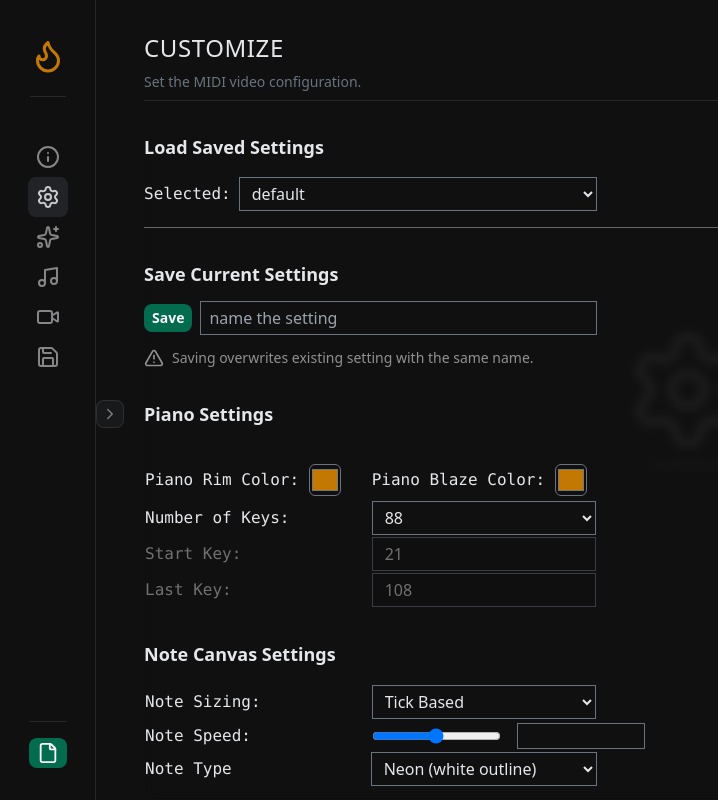
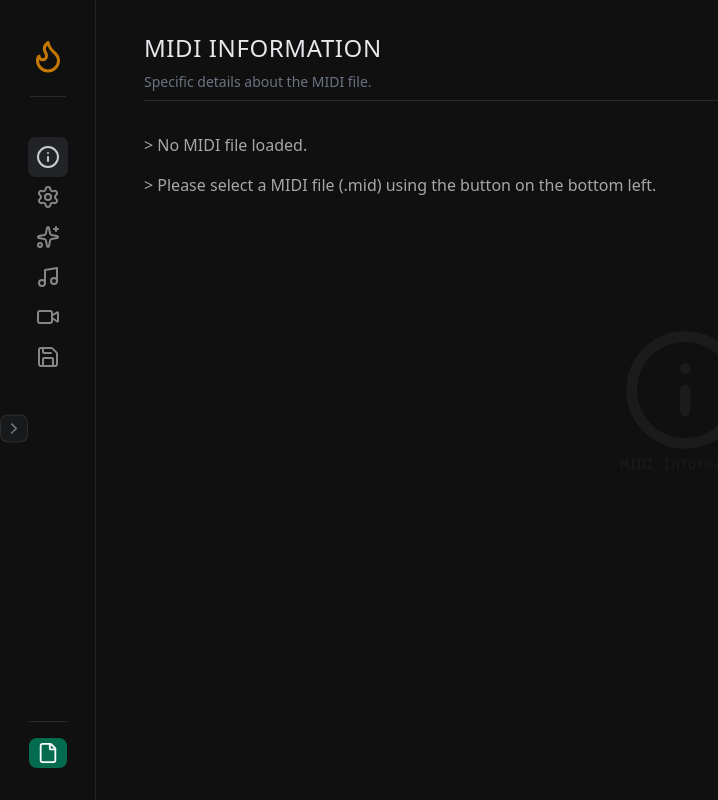
Before and after one commit to AndreBryant/emblaze-app, a SvelteKit app: page / in a window 1280 px wide. Shown: the whole page, without its empty margins (0-718 px from the left). Built offline with nearby package versions, Linux system fonts and the light colour scheme.

Commit message:
fix collapse toggle position bug

```diff
--- a/src/components/MainContent.svelte
+++ b/src/components/MainContent.svelte
@@ -2,7 +2,6 @@
 	import { isSidebarCollapsed } from '$lib/stores/app-stores.js';
 	import { activeTabValue } from '$lib/stores/app-stores.js';
 	import Header from './Header/Header.svelte';
-	import CollapseToggle from './sidebar/CollapseToggle.svelte';
 
 	import TabContent from './sidebar/tab/TabContent.svelte';
 
@@ -13,8 +12,6 @@
 	id="main-content"
 	class={`flex-grow ${$isSidebarCollapsed ? ' ml-24' : ' ml-64'} relative overflow-y-auto`}
 >
-	<CollapseToggle />
-
 	{#each items as item}
 		{#if $activeTabValue === item.value}
 			<Header title={item.label} subtitle={item.subtitle} />
--- a/src/components/Sidebar.svelte
+++ b/src/components/Sidebar.svelte
@@ -3,6 +3,7 @@
 	import AppTitle from './sidebar/AppTitle.svelte';
 	import Tabs from './sidebar/Tabs.svelte';
 	import FileInput from './sidebar/FileInput.svelte';
+	import CollapseToggle from './sidebar/CollapseToggle.svelte';
 
 	export let items = [];
 </script>
@@ -17,4 +18,5 @@
 	<AppTitle label={'Emblaze'} />
 	<Tabs {items} />
 	<FileInput />
+	<CollapseToggle />
 </div>
--- a/src/components/sidebar/CollapseToggle.svelte
+++ b/src/components/sidebar/CollapseToggle.svelte
@@ -7,7 +7,7 @@
 	};
 </script>
 
-<div class="absolute top-1/2 left-0">
+<div class="absolute top-1/2 translate-y-1/2 left-0">
 	<button
 		type="button"
 		class="border border-secondary/20 bg-secondary-acc/20 rounded-lg p-1 opacity-50 hover:opacity-100 transition-all"
--- a/src/lib/stores/app-stores.js
+++ b/src/lib/stores/app-stores.js
@@ -1,5 +1,5 @@
 import { writable } from 'svelte/store';
 
-export const activeTabValue = writable(1);
+export const activeTabValue = writable(0);
 
 export const isSidebarCollapsed = writable(true);
```
